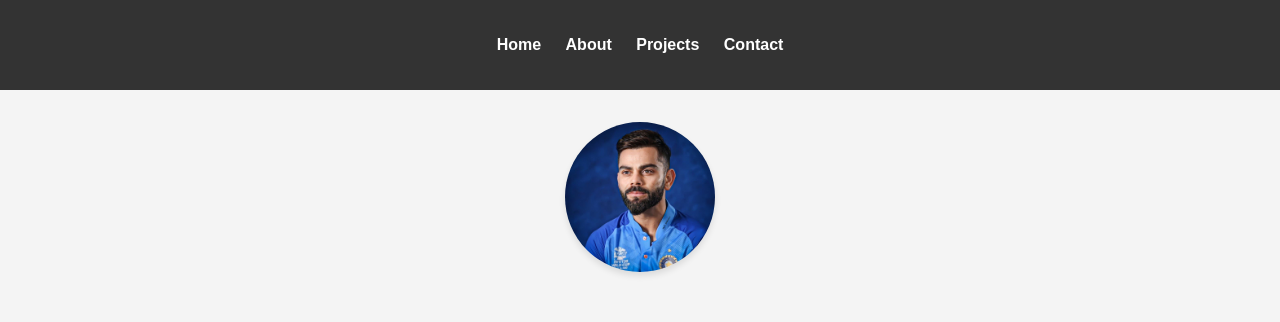
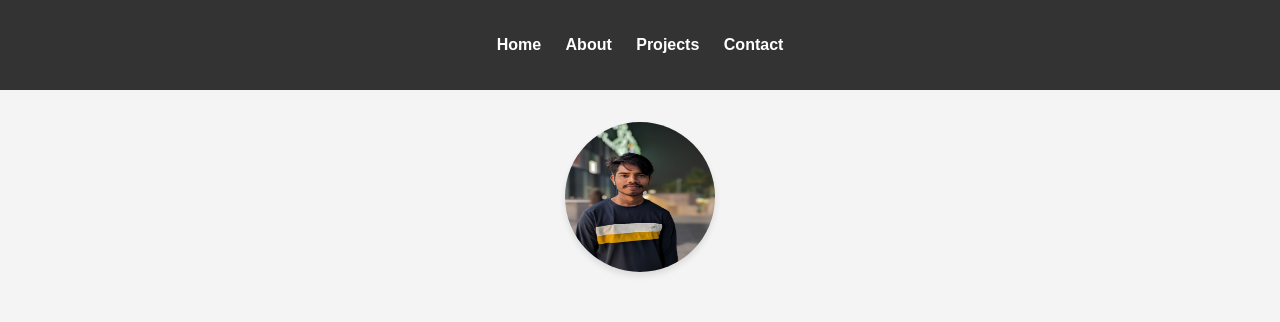
Before and after one commit to vishwa9606/my-portfolio-website, a plain HTML site: page index.html in a window 1280 px wide. Shown: the top 322 px of the page. Drawn offline with Linux system fonts and the light colour scheme.

Commit message:
Update index.html

```diff
--- a/index.html
+++ b/index.html
@@ -22,7 +22,7 @@
 
     <section id="home" class="hero">
         <div class="hero-content">
-            <img src="kohli2.jpg" alt="Your Profile Image" class="profile-img">
+            <img src="me.jpg" alt="Your Profile Image" class="profile-img">
 
         <h1>Welcome to My Portfolio</h1>
         <p>Hi, I'm Vishwanath. Frontend developer .</p>
```
